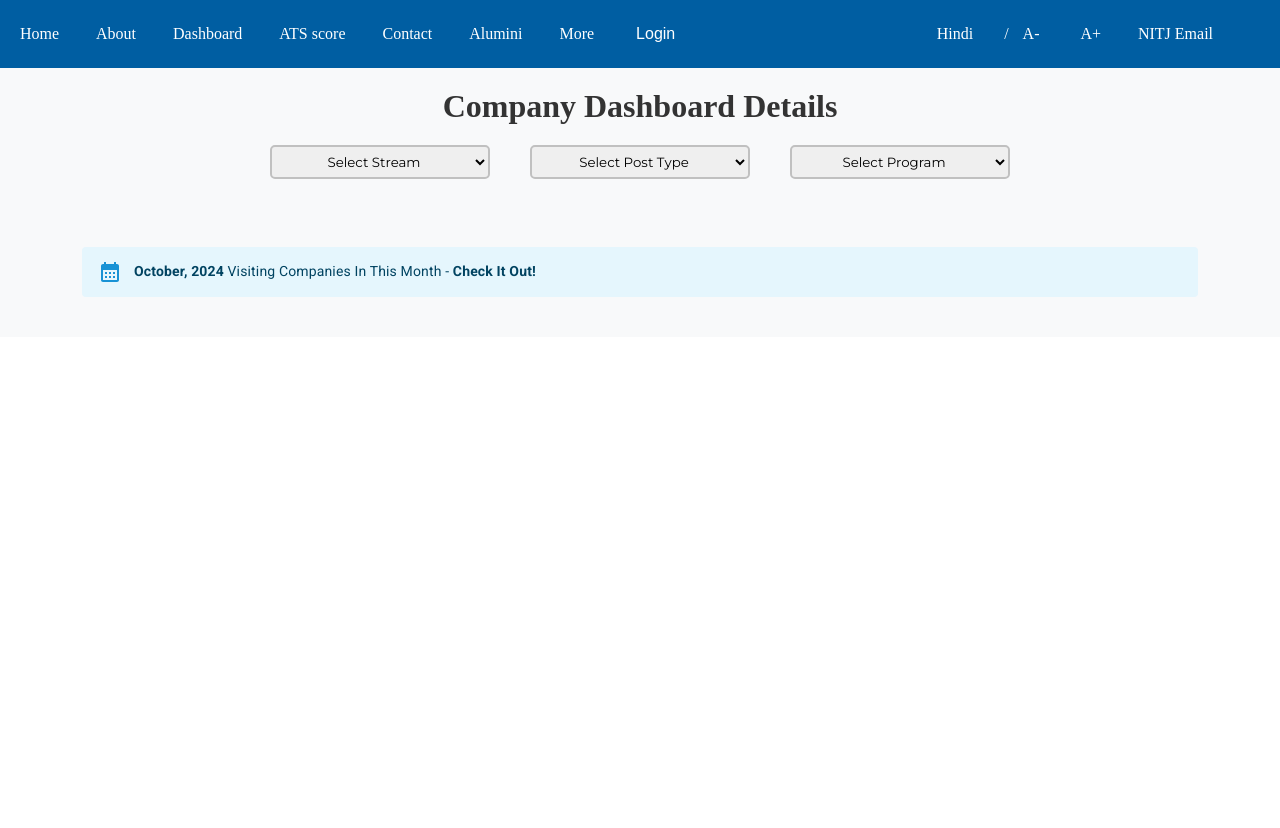
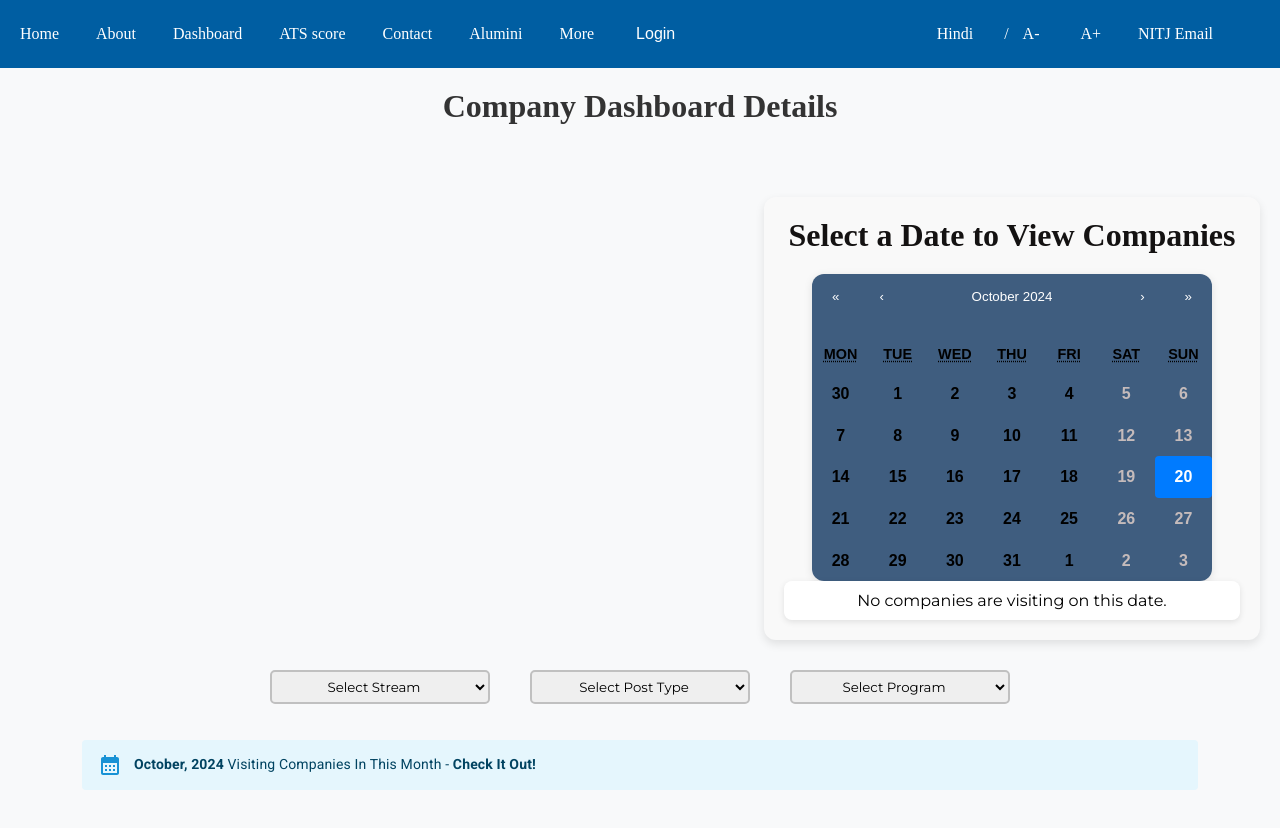
Before and after one commit to Isha-Nanda08/Minor, a React (Create React App) app in the folder career/: page /dashboard in a window 1280 px wide. Before the commit the page ends 800 px from the top, so only its background shows below. Built offline with nearby package versions, Linux system fonts and the light colour scheme.

Commit message:
add calender

```diff
--- a/career/package.json
+++ b/career/package.json
@@ -15,6 +15,7 @@
     "framer-motion": "^6.3.6",
     "motion": "^10.18.0",
     "react": "^18.3.1",
+    "react-calendar": "^5.0.0",
     "react-dom": "^18.3.1",
     "react-faq-component": "^1.3.4",
     "react-router-dom": "^6.27.0",
--- a/career/src/App.js
+++ b/career/src/App.js
@@ -11,6 +11,7 @@ import PrSubmitNotification from "./pages/PrSubmitNotification";
 import Login from "./pages/Login";
 import Loginstudent from "./pages/Loginstudent";
 import Navbar from "./components/Navbar";
+import CompanyCalendar from "./components/CompanyCalender";
 
 function App() {
   return (
@@ -30,6 +31,7 @@ function App() {
           <Route path="/pr-submit-notification" element={<PrSubmitNotification />} />
           <Route path="/login" element={<Login />} />
           <Route path="/loginstudent" element={<Loginstudent />} />
+          <Route path="/calender" element={<CompanyCalendar />} />
         </Routes>
       </Router>
     </div>
--- /dev/null
+++ b/career/src/components/CompanyCalender.jsx
@@ -0,0 +1,52 @@
+import React, { useEffect, useState } from 'react';
+import Calendar from 'react-calendar';
+import 'react-calendar/dist/Calendar.css';
+import AOS from 'aos';
+import 'aos/dist/aos.css';
+import '../styles/company_calendar.css'; // Add your custom CSS for styling
+
+const CompanyCalendar = () => {
+  const [date, setDate] = useState(new Date());
+
+  useEffect(() => {
+    AOS.init({ duration: 1200 }); // Initialize AOS with a duration of 1200ms
+  }, []);
+
+  // Mock data for companies and forms
+  const companyData = {
+    '2024-10-21': [{ company: 'Company A', link: 'http://applyA.com' }],
+    '2024-10-22': [{ company: 'Company B', link: 'http://applyB.com' }],
+    '2024-10-23': [{ company: 'Company C', link: 'http://applyC.com' }],
+  };
+
+  const handleDateChange = (selectedDate) => {
+    setDate(selectedDate);
+  };
+
+  const formattedDate = date.toISOString().split('T')[0];
+  const companies = companyData[formattedDate] || [];
+
+  return (
+    <div className="calendar-container" data-aos="fade-up">
+      <h2 className="calendar-heading">Select a Date to View Companies</h2>
+      <Calendar onChange={handleDateChange} value={date} className="styled-calendar" />
+
+      <div className="company-list" data-aos="fade-right">
+        {companies.length > 0 ? (
+          companies.map((company, index) => (
+            <div key={index} className="company-item" data-aos="fade-in">
+              <h3>{company.company}</h3>
+              <a href={company.link} target="_blank" rel="noopener noreferrer">
+                Apply Now
+              </a>
+            </div>
+          ))
+        ) : (
+          <p>No companies are visiting on this date.</p>
+        )}
+      </div>
+    </div>
+  );
+};
+
+export default CompanyCalendar;
--- a/career/src/pages/Dashboard.jsx
+++ b/career/src/pages/Dashboard.jsx
@@ -3,6 +3,7 @@ import { Grid, Select, MenuItem, FormControl, InputLabel, Alert, Stack } from '@
 import CalendarMonthIcon from '@mui/icons-material/CalendarMonth';
 import { motion } from 'framer-motion';
 import '../styles/Dashboard.css';  // Create this file to apply custom CSS
+import CompanyCalendar from '../components/CompanyCalender';
 
 const Dashboard = () => {
   // States for filters
@@ -27,6 +28,7 @@ const Dashboard = () => {
 
   return (
     <div className="dashboard">
+
       <div className="container3 mt-4">
         <motion.h1 initial={{ opacity: 0, scale: 0.5 }} animate={{ opacity: 1, scale: 1 }} transition={{ duration: 0.2 }}>
           Company Dashboard Details
@@ -35,6 +37,7 @@ const Dashboard = () => {
       <marquee className="marquee-text">
         New Companies For Different Streams In Institute. Do Check It!!!
       </marquee>
+      <CompanyCalendar/>
       <div className='filters container' style={{ height: "90px" }}>
                 <div className="row" style={{ display: 'flex', flexDirection: 'row', alignItems: 'center', justifyContent: 'center' }}>
                     <div className="col col-sm-12" style={{ display: 'flex', flexDirection: 'row', alignItems: 'center', justifyContent: 'center' }}>
@@ -80,6 +83,7 @@ const Dashboard = () => {
         </Alert>
       </Stack>
       {/* Optional: Company details can go here */}
+
     </div>
   );
 };
--- a/career/src/pages/Home.jsx
+++ b/career/src/pages/Home.jsx
@@ -4,11 +4,13 @@ import Companies from '../components/Companies'
 // import FAQData from '../Data/FAQData'
 import FAQ from '../components/FAQ'
 import Footer from '../components/Footer'
+import CompanyCalendar from '../components/CompanyCalender'
 
 const Home = () => {
   return (
     <div>
         <Header/>
+        <CompanyCalendar/>
         <FAQ/>
         <Companies/>
         <Footer/>
--- a/career/src/styles/Dashboard.css
+++ b/career/src/styles/Dashboard.css
@@ -14,9 +14,10 @@
     font-size: 16px;
   }
   .filters {
+    margin-top: 50%;
     display: flex;
     margin: 10px 0;
-    margin: 0 auto;
+    /* margin: 0 auto; */
     flex-direction: row;
     align-items: center;
     justify-content: space-evenly;
@@ -33,6 +34,7 @@
     text-align: center;
     transition: all 0.4s ease-in-out;
     margin: 0 20px;
+    margin-top: 40px;
   }
 
   .filters select:hover {
--- /dev/null
+++ b/career/src/styles/company_calendar.css
@@ -0,0 +1,150 @@
+/* General container styling */
+.calendar-container {
+  width: 40%;
+  /* margin: 0 auto; */
+  padding: 20px;
+  background-color: #f9f9f9;
+  border-radius: 12px;
+  box-shadow: 0 4px 10px rgba(0, 0, 0, 0.1);
+  margin-top: 50px;
+  right: 0%;
+  /* text-align: right; */
+  margin-left: 60%;
+}
+
+/* Calendar header */
+.calendar-heading {
+  text-align: center;
+  font-size: 2rem;
+  color: #141212;
+  margin-bottom: 20px;
+}
+
+/* Styled Calendar */
+.styled-calendar {
+  max-width: 100%;
+  border: none;
+  border-radius: 12px;
+  box-shadow: 0 2px 8px rgba(0, 0, 0, 0.1);
+  margin-bottom: 30px;
+  color: black;
+  background-color: #163b65d1;
+}
+
+/* Company List Section */
+.company-list {
+  display: flex;
+  flex-direction: column;
+  gap: 15px;
+  padding: 10px;
+  background-color: #fff;
+  border-radius: 8px;
+  box-shadow: 0 2px 6px rgba(0, 0, 0, 0.1);
+  color: black;
+}
+
+/* Company Item Styling */
+.company-item {
+  padding: 15px;
+  border-left: 4px solid #007bff;
+  background-color: #f0f8ff;
+  transition: background-color 0.3s ease;
+  border-radius: 6px;
+  color: black;
+}
+
+.company-item:hover {
+  background-color: #e6f7ff;
+  color: black;
+}
+
+.company-item h3 {
+  font-size: 1.5rem;
+  color: #007bff;
+  margin: 0;
+  color: black;
+}
+
+.company-item a {
+  display: inline-block;
+  margin-top: 10px;
+  padding: 8px 12px;
+  background-color: #0c3868;
+  color: rgb(255, 255, 255);
+  text-decoration: none;
+  border-radius: 4px;
+  font-weight: bold;
+}
+.styled-calendar {
+  width: 100%; /* Ensure full width */
+  max-width: 400px; /* You can adjust this to fit your layout */
+  margin: 0 auto; /* Center the calendar */
+  font-size: 1.2rem; /* Adjust font size for visibility */
+}
+
+.react-calendar__tile {
+  height: auto;
+  padding: 10px;
+  font-weight: bold;
+}
+.react-calendar__tile {
+  color: black; /* Sets the default color for all dates to black */
+}
+
+.react-calendar__month-view__days__day--weekend {
+  color: red; /* Weekends in red */
+}
+
+.react-calendar__tile--now {
+  background: #007bff; /* Current day */
+  color: rgb(230, 229, 229);
+}
+
+.react-calendar__tile--active {
+  background-color: #007bff !important;
+  color: rgb(139, 134, 134) !important;
+}
+
+
+.company-item a:hover {
+  background-color: #0056b3;
+}
+
+
+
+.react-calendar__tile--now {
+  background-color: #007bff; /* Keeps the highlight for the current date */
+  color: white; /* Keeps the color of the current date white */
+}
+
+.react-calendar__tile--active {
+  background-color: #007bff !important; /* Active date highlight */
+  color: white !important; /* Active date color */
+}
+
+.react-calendar__month-view__days__day--weekend {
+  color: rgb(197, 187, 187); /* Ensure weekends are also black */
+}
+
+/* AOS Animations */
+[data-aos="fade-right"] {
+  opacity: 0;
+  transform: translateX(-20px);
+  transition: opacity 0.6s, transform 0.6s;
+}
+
+[data-aos="fade-right"].aos-animate {
+  opacity: 1;
+  transform: translateX(0);
+}
+
+[data-aos="fade-in"] {
+  opacity: 0;
+  transform: scale(0.9);
+  transition: opacity 0.6s, transform 0.6s;
+}
+
+[data-aos="fade-in"].aos-animate {
+  opacity: 1;
+  transform: scale(1);
+}
```
Also changed, not shown: 1 other file (tests, documents, lock files or other folders).
